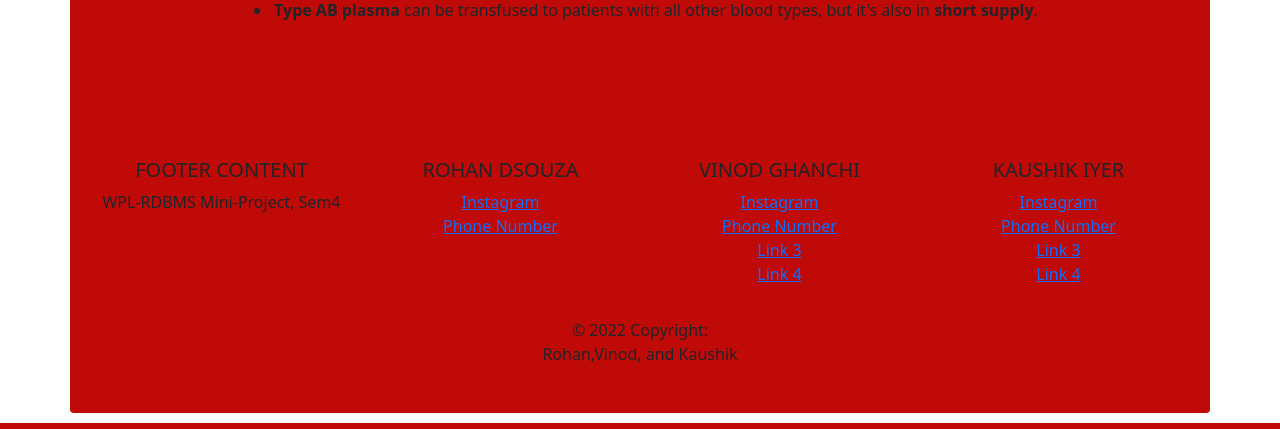
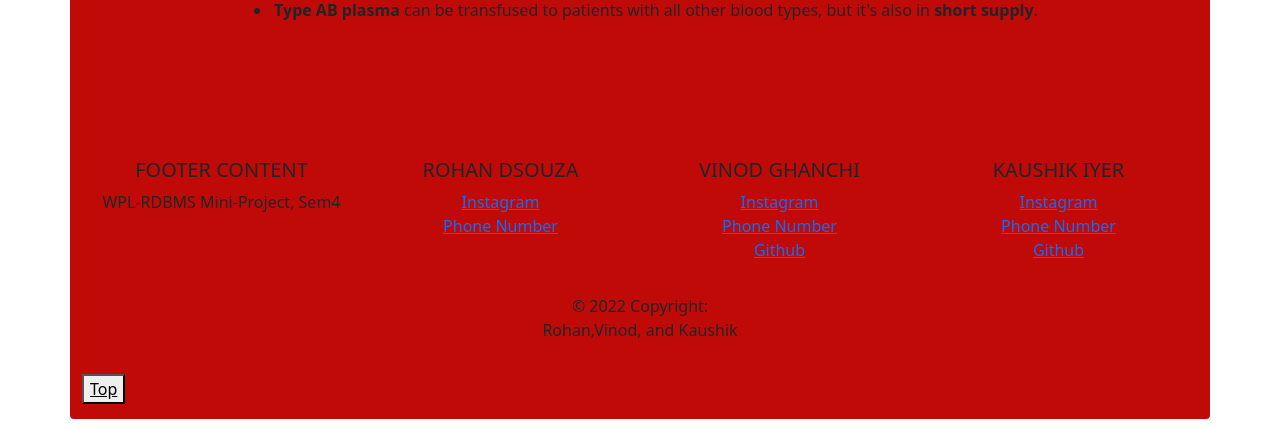
Before and after one commit to Vinod-Ghanchi/BDC-Web-development-project-, a PHP site: page /BDC/index.php in a window 1280 px wide. Shown: the part 2072-2501 px from the top of the page. Run offline with PHP 8.4, Linux system fonts and the light colour scheme; some libraries are stand-ins or nearby versions.

Commit message:
Update index.php

```diff
--- a/BDC/index.php
+++ b/BDC/index.php
@@ -22,7 +22,7 @@
      <h1  align="center" class=" title">Blood Donation Centre</h1>
 
      <nav class="navbar navbar-expand-lg navbar-light bg-light rounded">
-  <a class="navbar-brand" href="#">BDC</a>
+  <a class="navbar-brand" href="index.php">BDC</a>
   <button class="navbar-toggler" type="button" data-toggle="collapse" data-target="#navbarNav" aria-controls="navbarNav" aria-expanded="false" aria-label="Toggle navigation">
     <span class="navbar-toggler-icon"></span>
   </button>
@@ -32,13 +32,13 @@
         <a class="nav-link" href="index.php">Home <span class="sr-only">(current)</span></a>
       </li>
       <li class="nav-item">
-        <a class="nav-link" href="#">Learn More</a>
+        <a class="nav-link" href="#learnmore">Learn More</a>
       </li>
       <li class="nav-item">
         <a class="nav-link" href="#footer">Contact Us</a>
       </li>
       <li class="nav-item">
-        <a class="nav-link" href="donorinsert.php">Donate</a>
+        <a class="nav-link" target="_blank" href="donorinsert.php">Donate</a>
       </li>
       <li class="nav-item">
         <a class="nav-link" href="nursedetails.php">Nurses</a>
@@ -97,7 +97,7 @@
 
 <div class="b-example-divider"></div>
 
-<div class="px-4 py-5 my-5 text-center">
+<div class="px-4 py-5 my-5 text-center" id="learnmore">
     <h1 class="display-5 fw-bold">Why Your Donation Matters</h1>
     <div class="col-lg-9 mx-auto">
       <p class="lead mb-9">There are no substitutes for blood, platelets or plasma—they cannot be manufactured. Patients in need of blood or blood products must rely on donations from people like you. Those who are hesitant about donating blood for the first time often find that the donation process is easy and that saving lives is deeply gratifying.</p>
@@ -118,7 +118,7 @@
 
 
 
-<footer class="page-footer font-small blue pt-4">
+<footer class="page-footer font-small blue pt-4" id="footer">
 
   <!-- Footer Links -->
   <div class="container-fluid text-center text-md-left">
@@ -146,7 +146,7 @@
 
         <ul class="list-unstyled">
           <li>
-            <a href="#!">Instagram</a>
+            <a href="https://instagram.com/rohan_dsouza_02?igshid=YmMyMTA2M2Y=" target="_blank">Instagram</a>
           </li>
           <li>
             <a href="#!">Phone Number</a>
@@ -164,16 +164,13 @@
 
         <ul class="list-unstyled">
           <li>
-            <a href="#!">Instagram</a>
+            <a href="https://instagram.com/vinod_ghanchi?igshid=YmMyMTA2M2Y=" target="_blank">Instagram</a>
           </li>
           <li>
-            <a href="#!">Phone Number</a>
+            <a href="tel:+919372222626">Phone Number</a>
           </li>
           <li>
-            <a href="#!">Link 3</a>
-          </li>
-          <li>
-            <a href="#!">Link 4</a>
+            <a href="https://github.com/Vinod-Ghanchi" target="_blank">Github</a>
           </li>
         </ul>
 
@@ -186,16 +183,13 @@
 
         <ul class="list-unstyled">
           <li>
-            <a href="#!">Instagram</a>
+            <a href="https://instagram.com/iyerkaushik?igshid=YmMyMTA2M2Y=" target="_blank">Instagram</a>
           </li>
           <li>
-            <a href="#!">Phone Number</a>
+            <a href="tel:+917045029282">Phone Number</a>
           </li>
           <li>
-            <a href="#!">Link 3</a>
-          </li>
-          <li>
-            <a href="#!">Link 4</a>
+            <a href="https://github.com/Kaushik-Iyer">Github</a>
           </li>
         </ul>
 
@@ -214,8 +208,8 @@
 
 </footer>
 <!-- Footer -->
-
+    <button class="myBtn"><a href="#top" style="color: Black">Top</a></button>
    </div>
 
-
  </body>
+</html>
```
